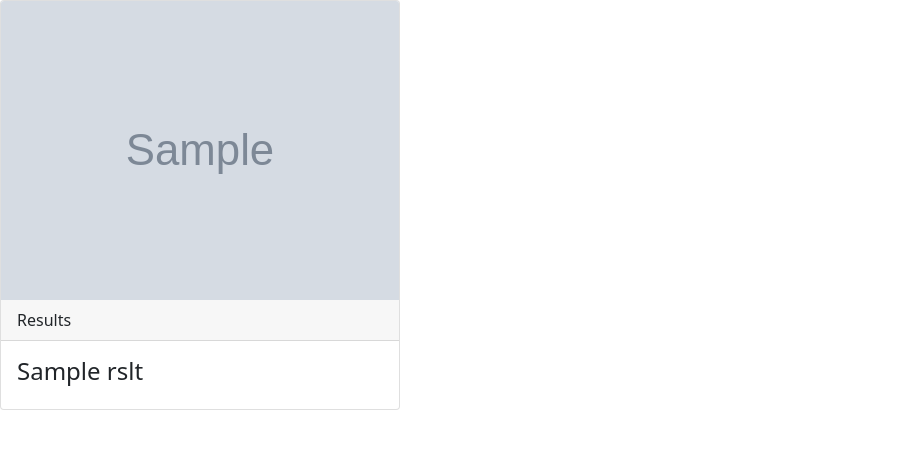
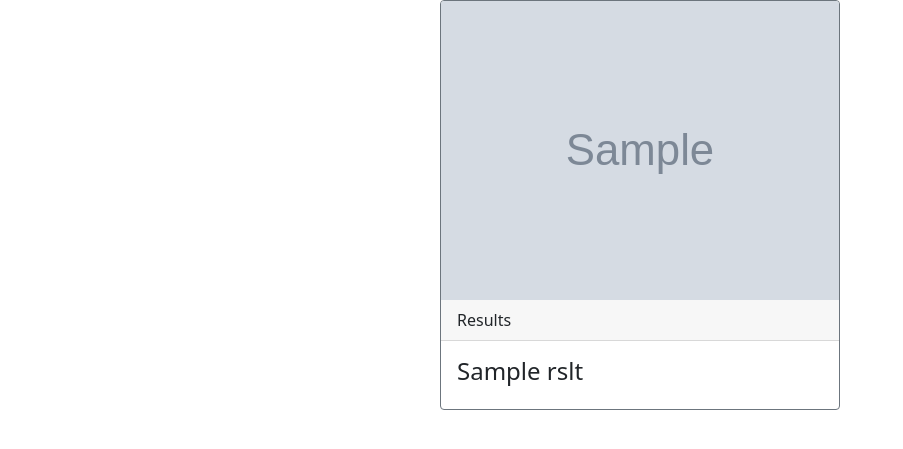
Before and after one commit to Sahouaneyassine/ImageClassificationML, a Django app: template templates/Predict/results.html in a window 1280 px wide. Shown: the part 56-505 px from the top of the page, without its empty margins (0-903 px from the left). Run offline with Django 3.2, Linux system fonts and the light colour scheme; tables that the repository leaves empty hold one stand-in row (values such as "Sample post"); the template is opened without the code that fills it: values that come from a table or form of the project are taken from there, most other values are stand-ins (such as "Sample title", 1, 10 or a date in 2020); grey boxes marked "Sample" are stand-in pictures.

Commit message:
second committ

```diff
--- a/templates/Predict/home.html
+++ b/templates/Predict/home.html
@@ -12,7 +12,8 @@
 }
 
 img {
-height: 40px;
+height: 90px;
+    width: 90px;
 }
 
 
@@ -24,7 +25,7 @@ height: 40px;
 
    <div class="col-md-6 offset-md-3 mt-5">
        <a target="_blank" href="#">
-          <img src='https://i.imgur.com/Z2Nyxsm.png'>
+          <img src='https://miro.medium.com/max/2000/1*biZq-ihFzq1I6Ssjz7UtdA.jpeg'>
         </a>
         <br>
         <a target="_blank" href="#" class="mt-3 d-flex">Cat vs Dog : CNN Dog or Cat Classification - Cats vs Dogs</a>
--- a/templates/Predict/results.html
+++ b/templates/Predict/results.html
@@ -3,12 +3,21 @@
 <head>
     <meta charset="UTF-8">
     <title>Results</title>
+
+    <style>
+        .card {
+        margin: 0 auto; /* Added */
+        float: none; /* Added */
+        margin-bottom: 10px; /* Added */
+}
+    </style>
+
 </head>
 <body>
 
 {% extends 'Predict/base.html' %}
 {% block base %}
-<div class="card" style="width:400px ">
+<div class="card border-secondary mb-3" style="width:400px ">
   <img class="card-img-top" src="{{ input.photo.url }}" alt="Card image">
     <div class="card-header"> Results </div>
   <div class="card-body">
@@ -16,7 +25,6 @@
   </div>
 </div>
 
-
 {% endblock %}
 </body>
 </html>
```
Also changed, not shown: Predict/views.py (+3 -11 lines).
